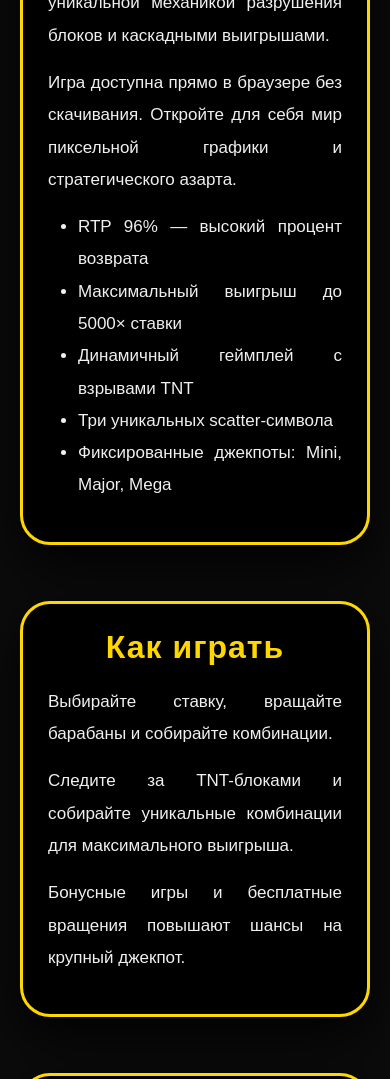
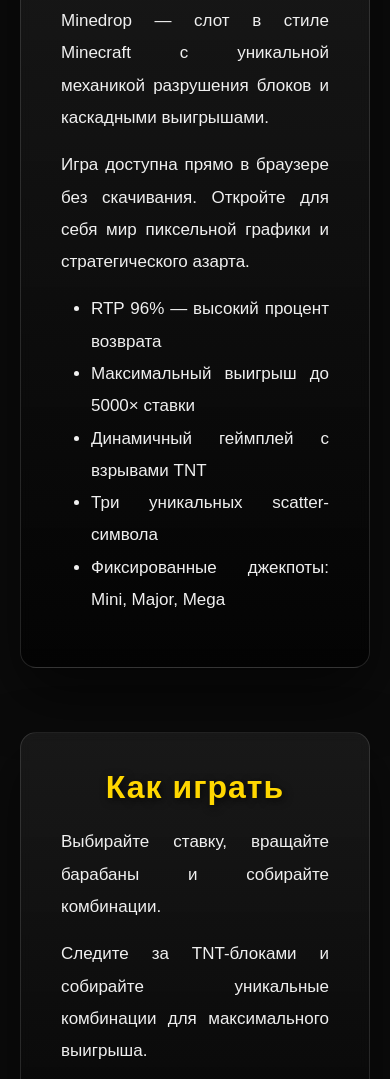
Before and after one commit to Vlad71639/mined, a plain HTML site: page index.html in a window 390 px wide. Shown: the part 669-1748 px from the top of the page. Drawn offline with Linux system fonts and the light colour scheme; a web font is replaced by a local one.

Commit message:
Update index.html

```diff
--- a/index.html
+++ b/index.html
@@ -106,7 +106,22 @@ body::before {
 .play-button:hover { transform:scale(1.15); box-shadow:0 18px 50px rgba(0,0,0,0.95); }
 
 /* Разделы */
-.section { background:rgba(0,0,0,0.92); border:3px solid #ffd700; padding:35px 40px; margin:28px 0; border-radius:30px; text-align:justify; box-shadow:0 20px 50px rgba(0,0,0,0.85); display:flex; flex-direction:column; justify-content:flex-start; transition: transform 0.4s, box-shadow 0.4s; width:100%; max-width:850px; }
+.section {
+  width: 100%;
+  max-width: 1000px;
+  background: linear-gradient(180deg, rgba(255,255,255,0.06), rgba(0,0,0,0.65));
+  backdrop-filter: blur(6px);
+  border: 1px solid rgba(255,255,255,0.12);
+  border-radius: 16px;
+  padding: 36px 40px;
+  margin: 32px auto;
+  box-shadow: 0 25px 60px rgba(0,0,0,0.55);
+  transition: transform .25s ease, box-shadow .25s ease;
+}
+.section:hover {
+  transform: translateY(-4px);
+  box-shadow: 0 35px 80px rgba(0,0,0,0.65);
+}
 .section:hover { transform:translateY(-10px); box-shadow:0 25px 65px rgba(0,0,0,0.9); }
 .section h2 { margin-bottom:20px; font-size:32px; color:#ffd700; text-shadow:2px 2px 8px rgba(0,0,0,0.8); letter-spacing:1px; text-align:center; }
 .section p, .section ul { font-size:17px; line-height:1.8; text-align:justify; display:block; margin:0 auto 15px auto; max-width:800px; color:#f0f0f0; word-break:break-word; }
@@ -122,13 +137,43 @@ body::before {
 .faq-item.active p { max-height:480px; padding:12px 0; }
 
 /* Анимация секций */
-.section { opacity:0; transform:translateY(30px); transition: all 0.9s ease-in-out; }
+.section {
+  width: 100%;
+  max-width: 1000px;
+  background: linear-gradient(180deg, rgba(255,255,255,0.06), rgba(0,0,0,0.65));
+  backdrop-filter: blur(6px);
+  border: 1px solid rgba(255,255,255,0.12);
+  border-radius: 16px;
+  padding: 36px 40px;
+  margin: 32px auto;
+  box-shadow: 0 25px 60px rgba(0,0,0,0.55);
+  transition: transform .25s ease, box-shadow .25s ease;
+}
+.section:hover {
+  transform: translateY(-4px);
+  box-shadow: 0 35px 80px rgba(0,0,0,0.65);
+}
 .section.visible { opacity:1; transform:translateY(0); }
 
 /* Адаптив */
 @media(max-width:768px){
     .video-wrapper { width:95%; height:auto; aspect-ratio:16/9; }
-    .section { padding:25px; }
+    .section {
+  width: 100%;
+  max-width: 1000px;
+  background: linear-gradient(180deg, rgba(255,255,255,0.06), rgba(0,0,0,0.65));
+  backdrop-filter: blur(6px);
+  border: 1px solid rgba(255,255,255,0.12);
+  border-radius: 16px;
+  padding: 36px 40px;
+  margin: 32px auto;
+  box-shadow: 0 25px 60px rgba(0,0,0,0.55);
+  transition: transform .25s ease, box-shadow .25s ease;
+}
+.section:hover {
+  transform: translateY(-4px);
+  box-shadow: 0 35px 80px rgba(0,0,0,0.65);
+}
     .play-button { font-size:20px; padding:18px 45px; }
     body { font-size:75%; }
     .section p, .section ul { max-width:100%; line-height:1.9; text-align:justify; }
```
